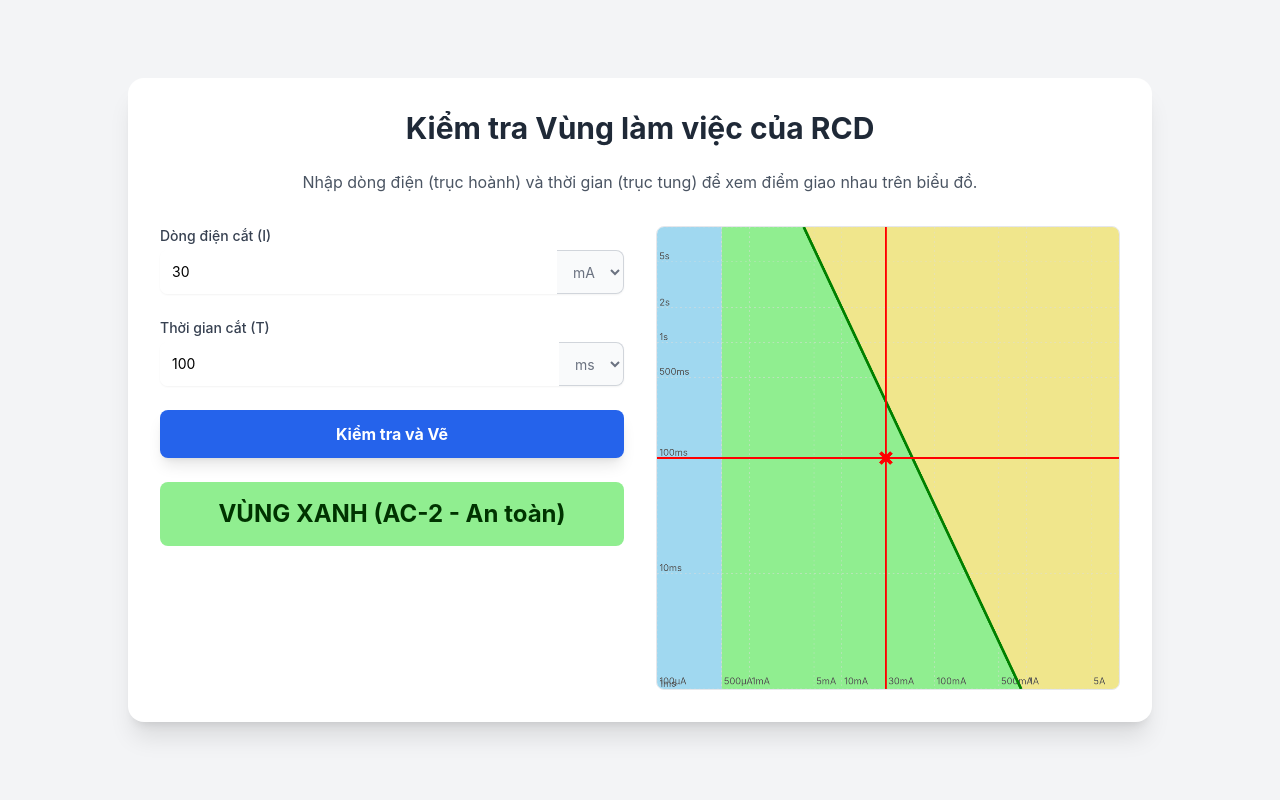
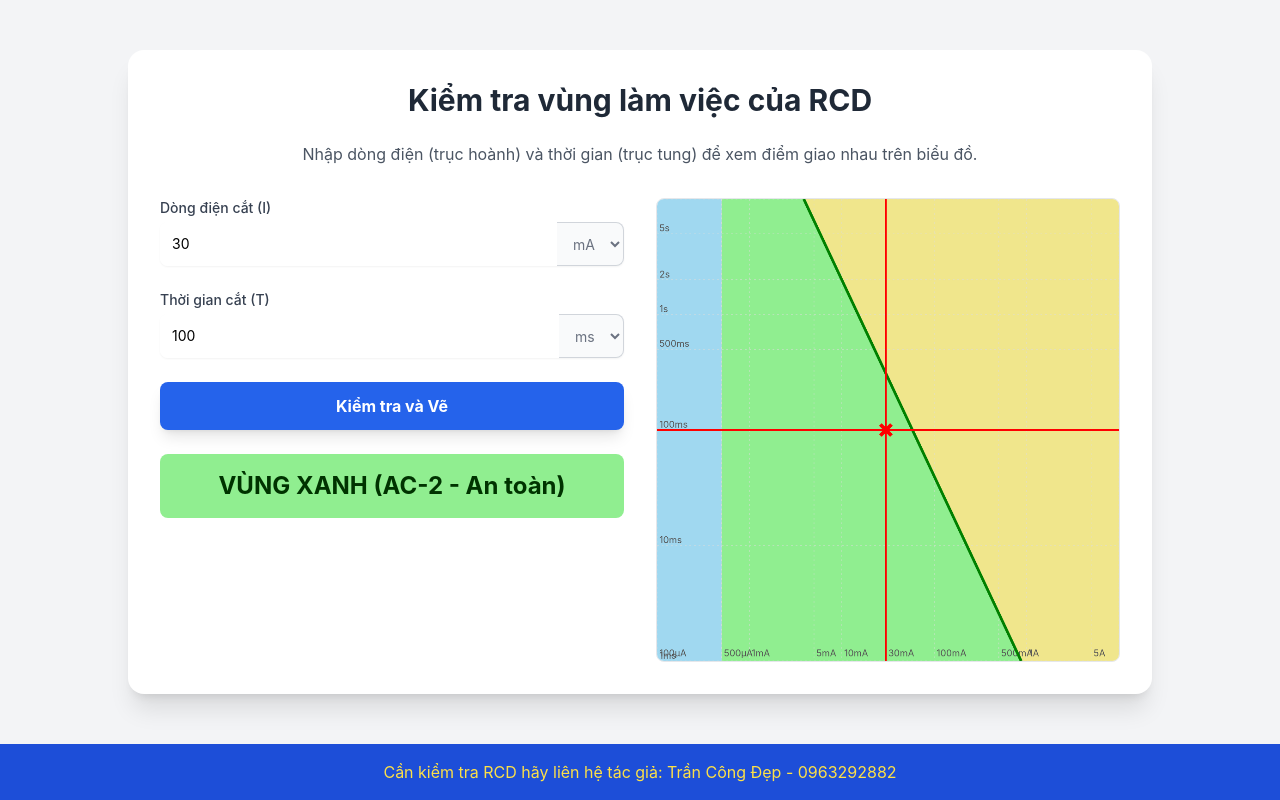
Before and after one commit to trancongdep/rcdtest, a plain HTML site: page index.html in a window 1280 px wide. Drawn offline with nearby package versions, Linux system fonts and the light colour scheme.

Commit message:
Update index.html

```diff
--- a/index.html
+++ b/index.html
@@ -14,8 +14,9 @@
         body {
             font-family: 'Inter', sans-serif;
             display: flex;
-            align-items: center;
-            justify-content: center;
+            /* THAY ĐỔI: Chuyển sang flex-direction column */
+            flex-direction: column;
+            /* Xóa align-items và justify-content để footer hoạt động */
         }
         /* Style cho kết quả */
         #result.zone-green { background-color: #90ee90; color: #003300; }
@@ -30,12 +31,16 @@
         }
     </style>
 </head>
-<body class="bg-gray-100 p-4">
+<!-- THAY ĐỔI: Xóa p-4, thêm flex flex-col min-h-screen -->
+<body class="bg-gray-100 flex flex-col min-h-screen">
 
+    <!-- THÊM: Wrapper <main> để căn giữa nội dung và đẩy footer xuống -->
+    <main class="flex-grow flex items-center justify-center p-4">
         <!-- Thẻ div chính với lề tự động và chiều rộng tối đa -->
         <div class="bg-white p-6 sm:p-8 rounded-2xl shadow-xl w-full max-w-5xl mx-auto">
+            <!-- SỬA LỖI: Sửa lại cấu trúc H1 và P bị lỗi -->
             <h1 class="text-2xl sm:text-3xl font-bold text-center text-gray-800 mb-6">
-            Kiểm tra Vùng làm việc của RCD
+                Kiểm tra vùng làm việc của RCD
             </h1>
             <p class="text-center text-gray-600 mb-8">
                 Nhập dòng điện (trục hoành) và thời gian (trục tung) để xem điểm giao nhau trên biểu đồ.
@@ -94,6 +99,12 @@
             </div>
         </div>
     </div>
+    </main> <!-- THÊM: Đóng thẻ main wrapper -->
+
+    <!-- THÊM: Footer mới -->
+    <footer class="bg-blue-700 text-yellow-300 text-center p-4 w-full">
+        Cần kiểm tra RCD hãy liên hệ tác giả: Trần Công Đẹp - 0963292882
+    </footer>
 
     <script>
         // Định nghĩa các hằng số cho đường biên
```
Lines whose indentation alone changed are shown as unchanged.
